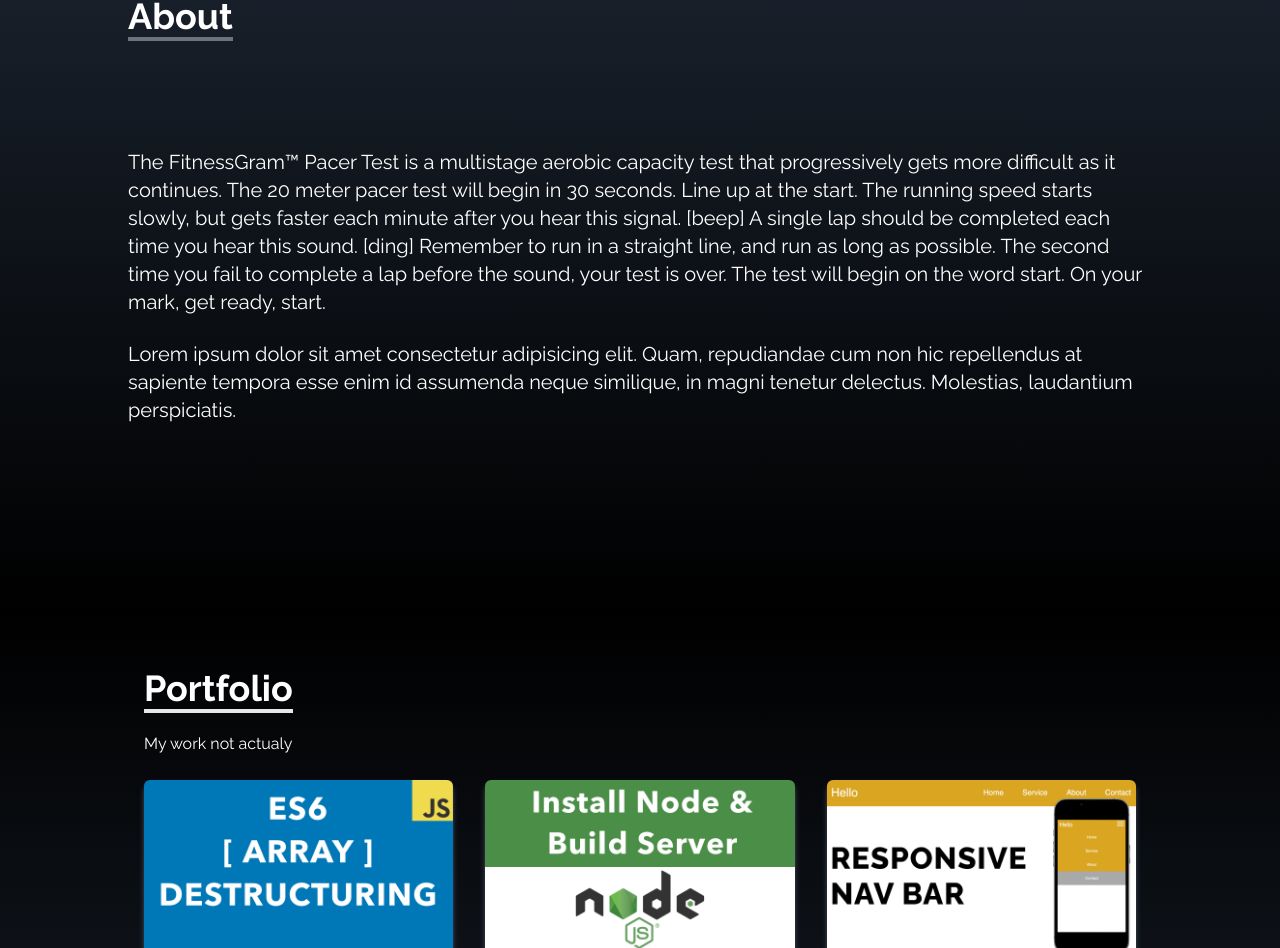
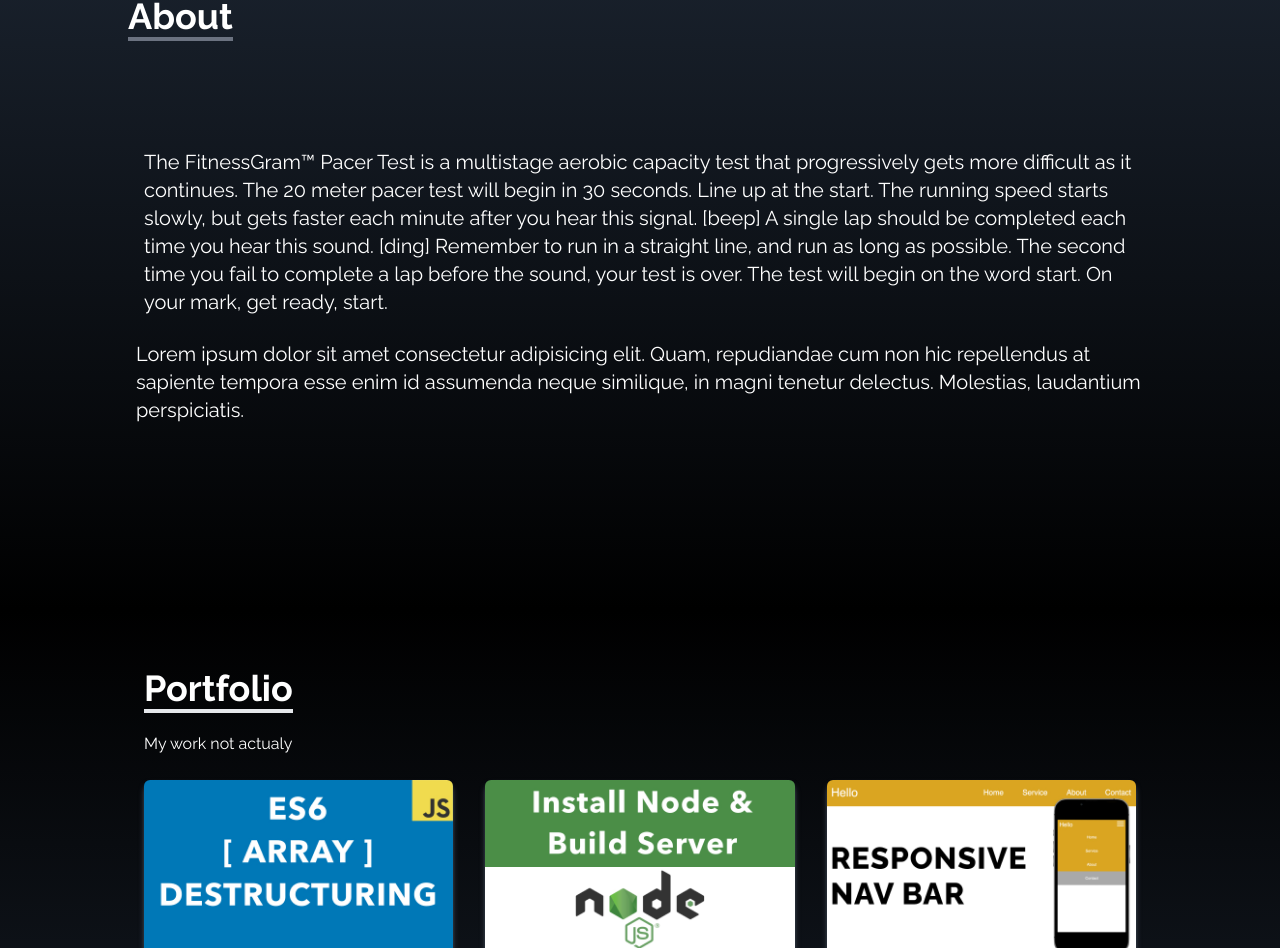
Before and after one commit to RobertPopirlan/react-tailwind-portfolio, a React (Create React App) app: page / in a window 1280 px wide. Shown: the part 990-1938 px from the top of the page. Built offline with nearby package versions, Linux system fonts and the light colour scheme.

Commit message:
project is done

```diff
--- a/src/components/About.jsx
+++ b/src/components/About.jsx
@@ -8,9 +8,9 @@ const About = () => {
 <p className='text-4xl font-bold inline border-b-4 border-gray-500' >About</p>
 </div>
 <div >
-    <p className='text-xl mt-20'>The FitnessGram™ Pacer Test is a multistage aerobic capacity test that progressively gets more difficult as it continues. The 20 meter pacer test will begin in 30 seconds. Line up at the start. The running speed starts slowly, but gets faster each minute after you hear this signal. [beep] A single lap should be completed each time you hear this sound. [ding] Remember to run in a straight line, and run as long as possible. The second time you fail to complete a lap before the sound, your test is over. The test will begin on the word start. On your mark, get ready, start.</p>
+    <p className='text-xl mt-20 px-4'>The FitnessGram™ Pacer Test is a multistage aerobic capacity test that progressively gets more difficult as it continues. The 20 meter pacer test will begin in 30 seconds. Line up at the start. The running speed starts slowly, but gets faster each minute after you hear this signal. [beep] A single lap should be completed each time you hear this sound. [ding] Remember to run in a straight line, and run as long as possible. The second time you fail to complete a lap before the sound, your test is over. The test will begin on the word start. On your mark, get ready, start.</p>
 <br/>
-<p className='text-xl'>Lorem ipsum dolor sit amet consectetur adipisicing elit. Quam, repudiandae cum non hic repellendus at sapiente tempora esse enim id assumenda neque similique, in magni tenetur delectus. Molestias, laudantium perspiciatis.
+<p className='text-xl px-2'>Lorem ipsum dolor sit amet consectetur adipisicing elit. Quam, repudiandae cum non hic repellendus at sapiente tempora esse enim id assumenda neque similique, in magni tenetur delectus. Molestias, laudantium perspiciatis.
 </p>
 
 </div>
```
